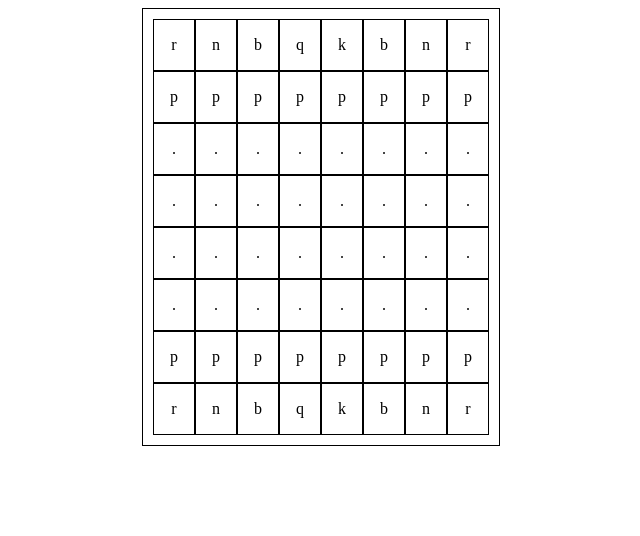
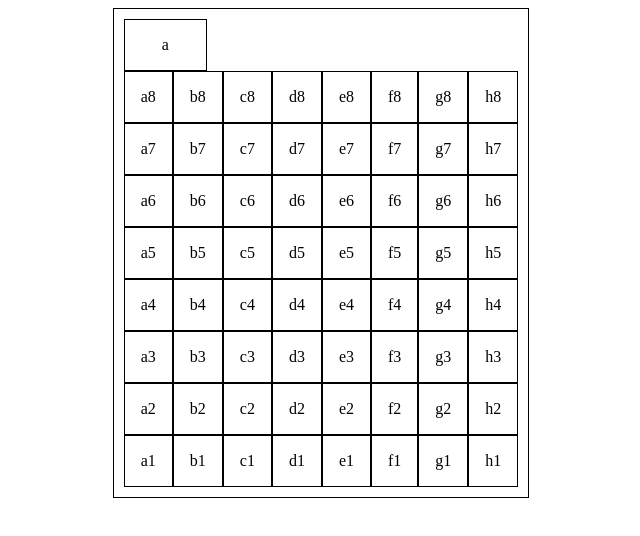
Before and after one commit to antelor/chess-app, a React (Vite) app: page / in a window 1280 px wide. Shown: the top 536 px of the page, without its empty margins (319-959 px from the left). Built offline with nearby package versions, Linux system fonts and the light colour scheme; the HTML template or start-up script is replaced by a standard one.

Commit message:
basic piece dragging implemented

```diff
--- a/package.json
+++ b/package.json
@@ -10,6 +10,7 @@
     "preview": "vite preview"
   },
   "dependencies": {
+    "@dnd-kit/core": "^6.0.8",
     "react": "^18.2.0",
     "react-dom": "^18.2.0",
     "sass": "^1.66.1"
--- /dev/null
+++ b/src/assets/basicBoard.tsx
@@ -0,0 +1,12 @@
+const basicBoard = [
+    [ 'a8', 'b8', 'c8','d8','e8','f8','g8','h8'],
+    [ 'a7', 'b7', 'c7','d7','e7','f7','g7','h7'],
+    [ 'a6', 'b6', 'c6','d6','e6','f6','g6','h6'],
+    [ 'a5', 'b5', 'c5','d5','e5','f5','g5','h5'],
+    [ 'a4', 'b4', 'c4','d4','e4','f4','g4','h4'],
+    [ 'a3', 'b3', 'c3','d3','e3','f3','g3','h3'],
+    [ 'a2', 'b2', 'c2','d2','e2','f2','g2','h2'],
+    [ 'a1', 'b1', 'c1','d1','e1','f1','g1','h1'],
+]
+
+export {basicBoard}
--- a/src/components/Board.tsx
+++ b/src/components/Board.tsx
@@ -1,29 +1,58 @@
 import {useState} from 'react';
 import Piece from './Piece';
+import Square from './Square';
 import '../styles/Board.scss';
+import {basicBoard} from '../assets/basicBoard';
 
-const basicBoard = [
-    [ 'r', 'n', 'b','q','k','b','n','r'],
-    [ 'p', 'p', 'p','p','p','p','p','p'],
-    [ '.', '.', '.','.','.','.','.','.'],
-    [ '.', '.', '.','.','.','.','.','.'],
-    [ '.', '.', '.','.','.','.','.','.'],
-    [ '.', '.', '.','.','.','.','.','.'],
-    [ 'p', 'p', 'p','p','p','p','p','p'],
-    [ 'r', 'n', 'b','q','k','b','n','r'],
-]
+import {DndContext} from '@dnd-kit/core';
+
 
 function Board() {
     const [board, setBoard] = useState(basicBoard);
 
+    const [parent, setParent] = useState(null);
+
+    function handleDragEnd(event) {
+        const {over} = event;
+
+        // If the item is dropped over a container, set it as the parent
+        // otherwise reset the parent to `null`
+        setParent(over ? over.id : null);
+    }
+
     return (
-        <div className='Board'>
-            {board.map( (row, index) => <div className='BoardRow' key={index}>
-                {row.map( (square) =>
-                    <Piece name={square}/>
-                )}
-            </div>)}
-        </div>
+        <>
+            <div className='Board'>
+                <DndContext onDragEnd={handleDragEnd}>
+                    {parent === null ? <Piece name="a" parent=''/> : null}
+
+                    {board.map((row, index) => (
+                        <div className='BoardRow' key={index}>
+                            {row.map((square) =>
+                                <Square
+                                    key={square}
+                                    id={square}
+                                    content={parent === square
+                                        ? <Piece name="a" parent={parent}/>
+                                        : square}
+                                />
+                            )}
+                        </div>
+                    ))}
+
+                    {
+                    /*
+                    {board.map( (row, index) => <div className='BoardRow' key={index}>
+                        {row.map( (square, rowIndex) =>
+                            <Square
+                            key={rowIndex}
+                            />
+                        )}
+                        </div>)}*/}
+                </DndContext>
+            </div>
+
+        </>
     )
 }
 
--- a/src/components/Piece.tsx
+++ b/src/components/Piece.tsx
@@ -1,15 +1,29 @@
 import '../styles/Piece.scss'
+import {useDraggable} from '@dnd-kit/core';
+import {CSS} from '@dnd-kit/utilities';
 
 interface PieceProps {
     name: string;
+    parent: string;
 }
 
-function Piece({name}: PieceProps) {
+function Piece({name, parent}: PieceProps) {
+    const {attributes, listeners, setNodeRef, transform} = useDraggable({
+        id: 'draggable',
+        data:{
+            parent
+        }
+    });
+
+    const style = {
+        transform: CSS.Translate.toString(transform),
+    }
+
     return (
-        <div className="Piece">
+        <div className="Piece" ref={setNodeRef} style={style} {...listeners} {...attributes}>
             {name}
         </div>
     )
 }
 
-export default Piece
+export default Piece;
--- a/src/components/Square.tsx
+++ b/src/components/Square.tsx
@@ -0,0 +1,24 @@
+import '../styles/Square.scss'
+import {useDroppable} from '@dnd-kit/core';
+
+interface SquareProps {
+    id: string,
+    content: unknown
+}
+
+function Square(props: SquareProps) {
+    const {isOver, setNodeRef} = useDroppable({
+        id: props.id,
+    });
+    const style = {
+        color: isOver ? 'green' : undefined,
+    };
+
+    return (
+        <div className="Square" ref={setNodeRef} style={style}>
+            {props.content}
+        </div>
+    )
+}
+
+export default Square
--- /dev/null
+++ b/src/styles/Square.scss
@@ -0,0 +1,9 @@
+.Square{
+    padding:1rem;
+
+    display: flex;
+    justify-content: center;
+    align-items: center;
+    width: 12.5%;
+    border: 1px solid black;
+}
--- a/tsconfig.node.json
+++ b/tsconfig.node.json
@@ -3,7 +3,7 @@
     "composite": true,
     "skipLibCheck": true,
     "module": "ESNext",
-    "moduleResolution": "bundler",
+    "moduleResolution": "node",
     "allowSyntheticDefaultImports": true
   },
   "include": ["vite.config.ts"]
```
Also changed, not shown: 1 other file (tests, documents, lock files or other folders).
